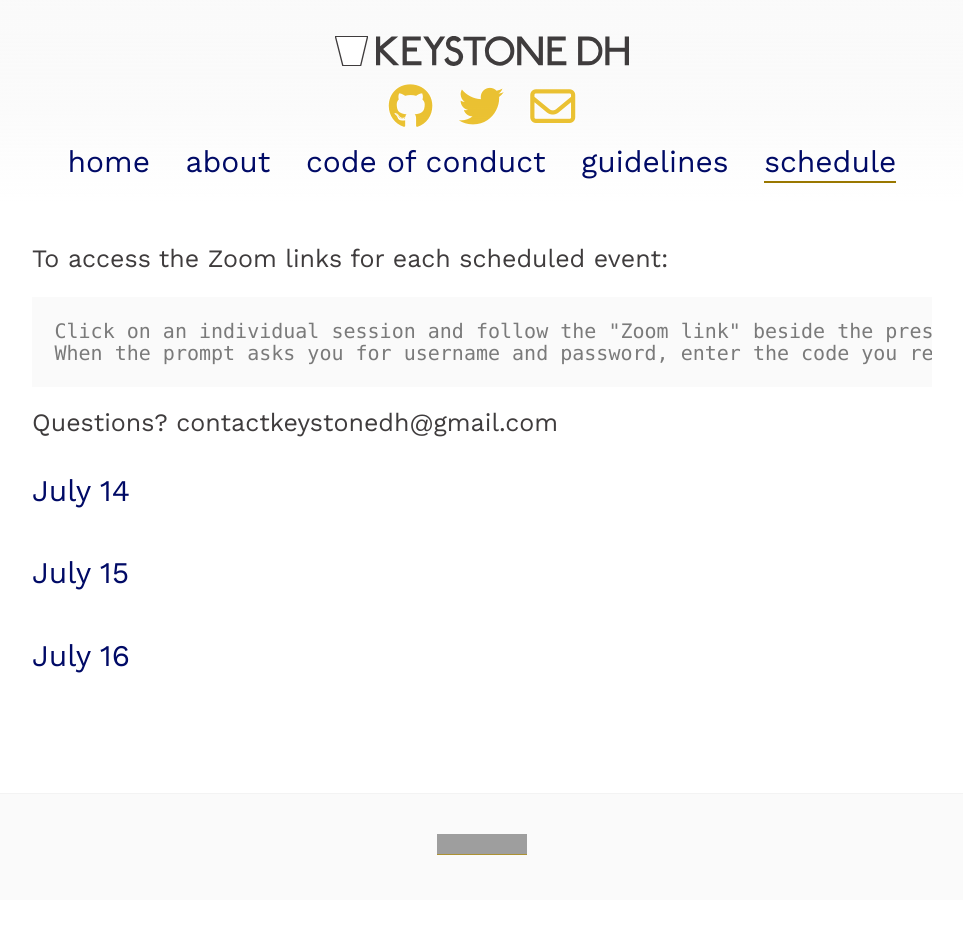
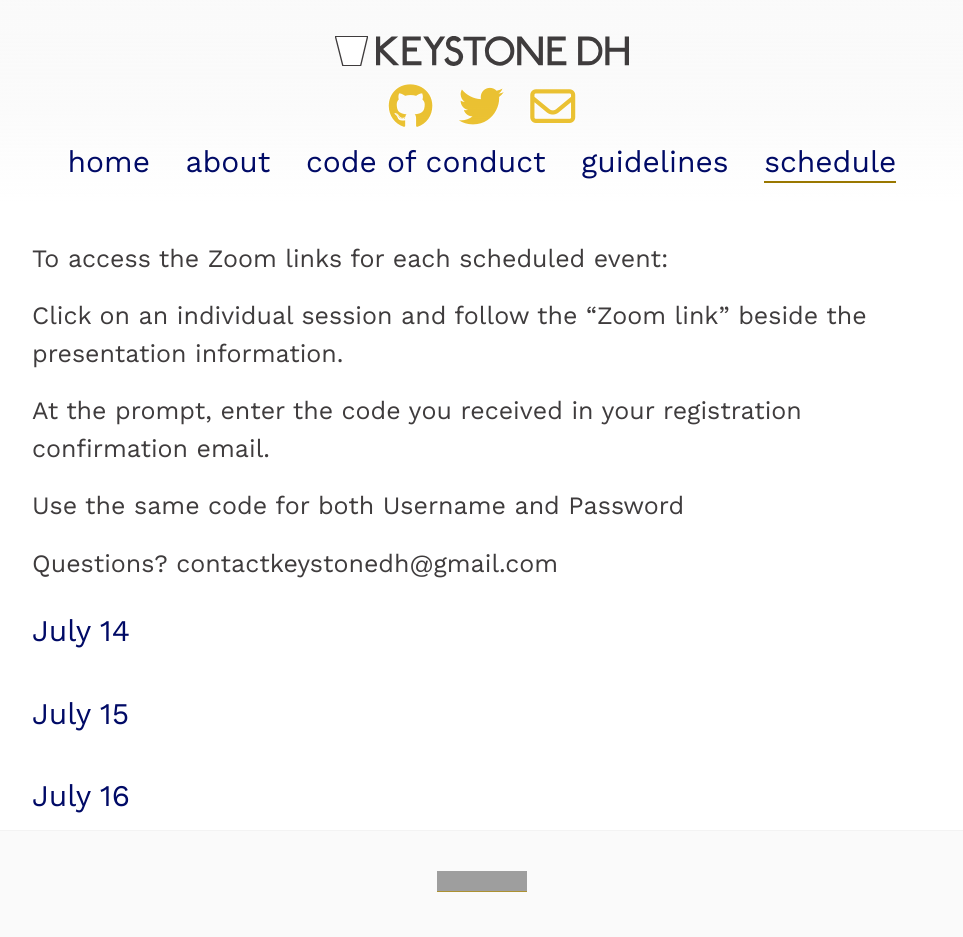
Before and after one commit to KeystoneDH/2021, a Jekyll site: the page built from _pages/schedule.md, in a window 1280 px wide. Shown: the whole page, without its empty margins (158-1121 px from the left). Built offline with Jekyll 4.4.1, drawn with Linux system fonts in a browser that asks for light colours; nearby versions of some CDN libraries; before the commit the page ends 900 px from its top, so only the background shows below that; grey boxes are pictures that could not be loaded.

Commit message:
Update schedule.md

```diff
--- a/_pages/schedule.md
+++ b/_pages/schedule.md
@@ -7,8 +7,11 @@ permalink: /schedule
 ---
 To access the Zoom links for each scheduled event:
 
-    Click on an individual session and follow the "Zoom link" beside the presentation information.
-    When the prompt asks you for username and password, enter the code you received in your registration confirmation email.
+Click on an individual session and follow the "Zoom link" beside the presentation information.
+
+At the prompt, enter the code you received in your registration confirmation email.
+
+Use the same code for both Username and Password
 
 Questions? contactkeystonedh@gmail.com
 
```
